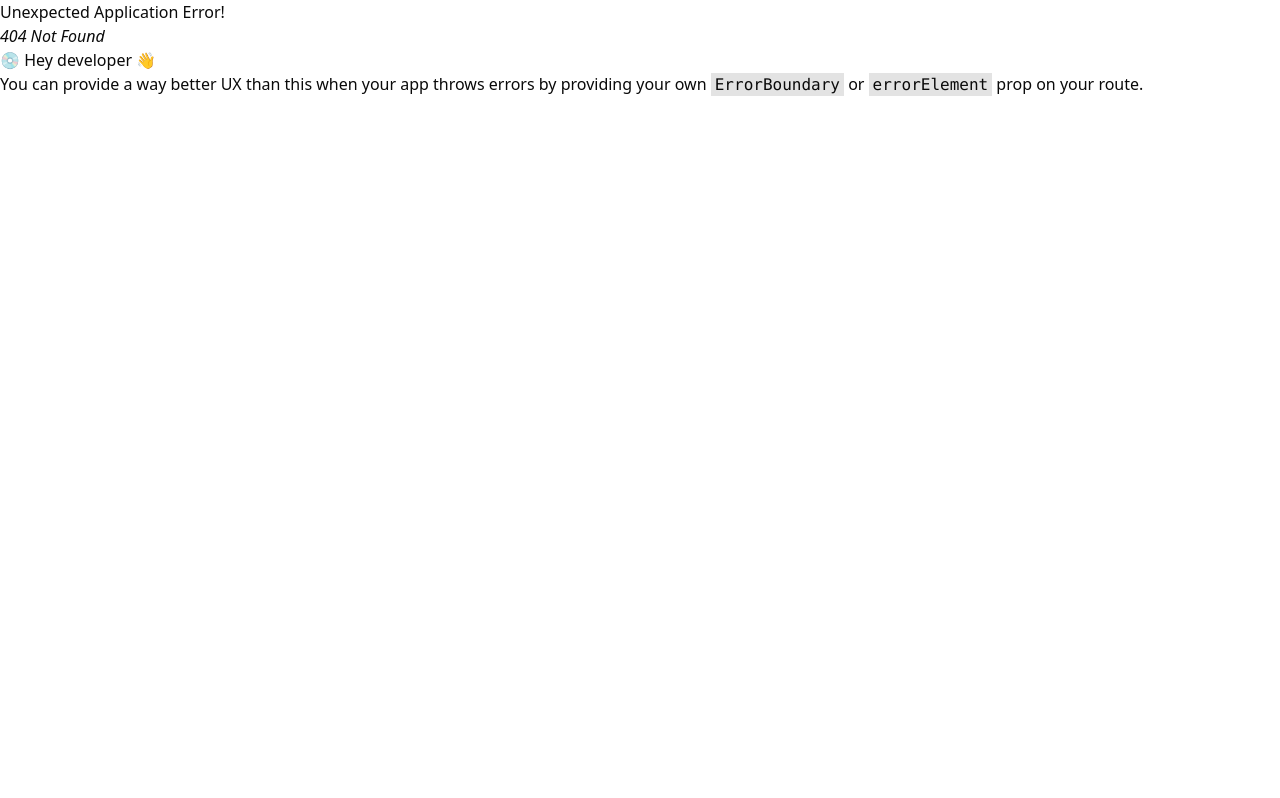
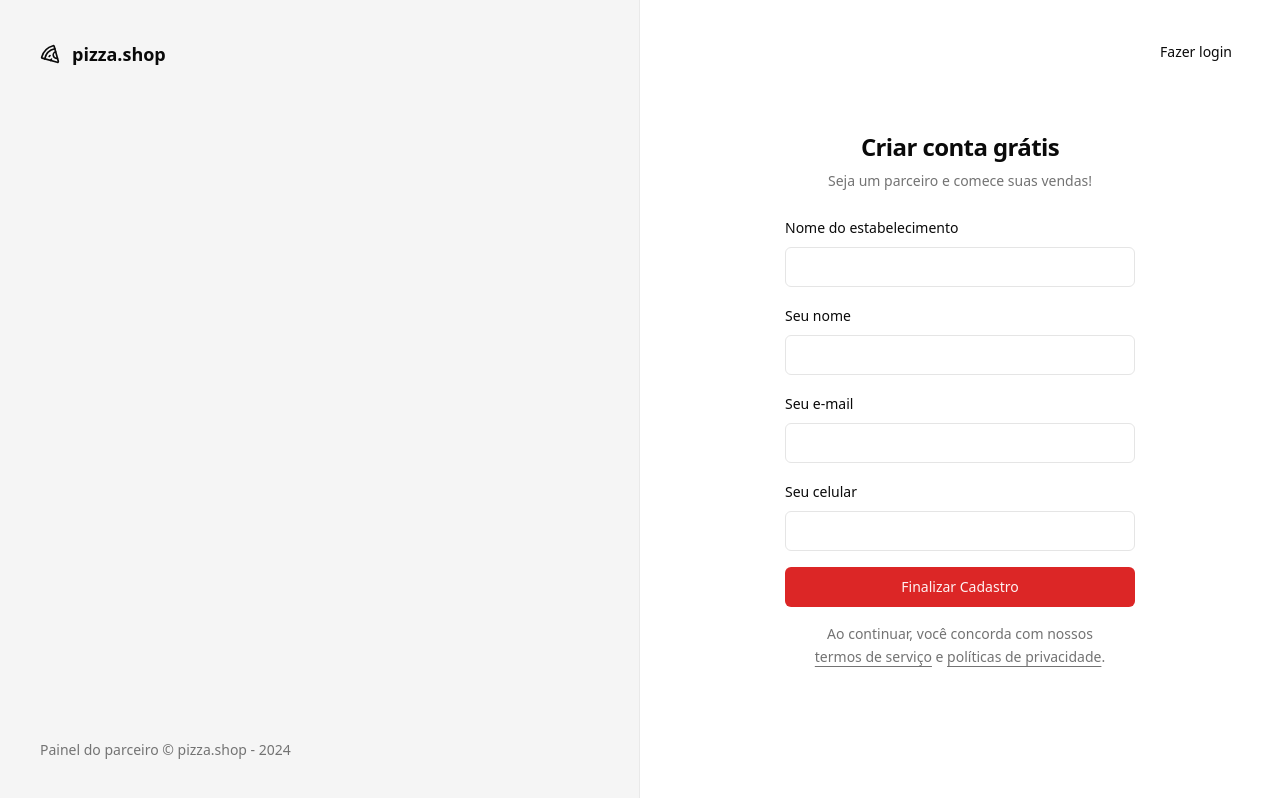
Before and after one commit to nthbaldez/pizza-shop, a React (Vite) app: page /sign-up in a window 1280 px wide. Before the commit this address had no page. Built offline with nearby package versions, Linux system fonts and the light colour scheme.

Commit message:
feature: formulário de cadastros de novos restaurantes, configurações de lint

```diff
--- a/eslint.config.mjs
+++ b/eslint.config.mjs
@@ -3,7 +3,7 @@
 
 import { FlatCompat } from '@eslint/eslintrc'
 import js from '@eslint/js'
-import simpleImportSort from 'simple-import-sort'
+import simpleImportSort from 'eslint-plugin-simple-import-sort'
 
 const __filename = fileURLToPath(import.meta.url)
 const __dirname = path.dirname(__filename)
@@ -23,7 +23,7 @@
     rules: {
       'simple-import-sort/imports': 'error',
       'no-unused-vars': 'off',
-      '@typescript-eslint/no-unused-vars': 'error',
+      '@typescript-eslint/no-unused-vars': 'off',
     },
   },
 ]
--- a/package.json
+++ b/package.json
@@ -12,6 +12,7 @@
   "dependencies": {
     "@hookform/resolvers": "^3.9.0",
     "@radix-ui/react-label": "^2.1.0",
+    "@radix-ui/react-separator": "^1.1.0",
     "@radix-ui/react-slot": "^1.1.0",
     "class-variance-authority": "^0.7.0",
     "clsx": "^2.1.1",
@@ -32,7 +33,7 @@
   },
   "devDependencies": {
     "@eslint/eslintrc": "^3.1.0",
-    "@eslint/js": "^9.12.0",
+    "@eslint/js": "^9.13.0",
     "@rocketseat/eslint-config": "^2.2.2",
     "@types/node": "^22.7.6",
     "@types/react": "^18.3.10",
--- /dev/null
+++ b/src/components/header.tsx
@@ -0,0 +1,28 @@
+import { Home, Pizza, UtensilsCrossed } from 'lucide-react'
+
+import { NavLink } from './nav-link'
+import { Separator } from './ui/separator'
+
+export function Header() {
+  return (
+    <div className="border-b">
+      <div className="flex h-16 items-center gap-6 px-6">
+        <Pizza className="h-6 w-6" />
+
+        <Separator orientation="vertical" className="h-6" />
+
+        <nav className="flex items-center space-x-4 lg:space-x-6">
+          <NavLink to="/">
+            <Home className="h-4 w-4" />
+            Início
+          </NavLink>
+
+          <NavLink to="/orders">
+            <UtensilsCrossed className="h-4 w-4" />
+            Pedidos
+          </NavLink>
+        </nav>
+      </div>
+    </div>
+  )
+}
--- /dev/null
+++ b/src/components/nav-link.tsx
@@ -0,0 +1,14 @@
+import { Link, LinkProps, useLocation } from 'react-router-dom'
+
+export type NavLinkProps = LinkProps
+
+export function NavLink(props: NavLinkProps) {
+  const { pathname } = useLocation()
+  return (
+    <Link
+      data-current={pathname === props.to}
+      className="flex items-center gap-1.5 text-sm font-medium text-muted-foreground hover:text-foreground data-[current=true]:text-foreground"
+      {...props}
+    />
+  )
+}
--- /dev/null
+++ b/src/components/ui/separator.tsx
@@ -0,0 +1,29 @@
+import * as React from "react"
+import * as SeparatorPrimitive from "@radix-ui/react-separator"
+
+import { cn } from "@/lib/utils"
+
+const Separator = React.forwardRef<
+  React.ElementRef<typeof SeparatorPrimitive.Root>,
+  React.ComponentPropsWithoutRef<typeof SeparatorPrimitive.Root>
+>(
+  (
+    { className, orientation = "horizontal", decorative = true, ...props },
+    ref
+  ) => (
+    <SeparatorPrimitive.Root
+      ref={ref}
+      decorative={decorative}
+      orientation={orientation}
+      className={cn(
+        "shrink-0 bg-border",
+        orientation === "horizontal" ? "h-[1px] w-full" : "h-full w-[1px]",
+        className
+      )}
+      {...props}
+    />
+  )
+)
+Separator.displayName = SeparatorPrimitive.Root.displayName
+
+export { Separator }
--- a/src/pages/__layouts/app.tsx
+++ b/src/pages/__layouts/app.tsx
@@ -1,11 +1,13 @@
 import { Outlet } from 'react-router-dom'
+
+import { Header } from '@/components/header'
 
 export default function AppLayout() {
   return (
-    <div>
-      <h1>Cabeçalho</h1>
+    <div className="flex min-h-screen flex-col antialiased">
+      <Header />
 
-      <div>
+      <div className="flex-1 flex-col gap-4 p-8 pt-6">
         <Outlet />
       </div>
     </div>
--- a/src/pages/__layouts/auth.tsx
+++ b/src/pages/__layouts/auth.tsx
@@ -3,7 +3,7 @@
 
 export default function AuthLayout() {
   return (
-    <div className="grid min-h-screen grid-cols-2">
+    <div className="grid min-h-screen grid-cols-2 antialiased">
       <div className="flex h-full flex-col justify-between border-r border-foreground/5 bg-muted p-10 text-muted-foreground">
         <div className="flex items-center gap-3 text-lg font-medium text-foreground">
           <Pizza className="h-5 w-5" />
@@ -14,7 +14,7 @@
         </footer>
       </div>
 
-      <div className="flex flex-col items-center justify-center">
+      <div className="relative flex flex-col items-center justify-center">
         <Outlet />
       </div>
     </div>
--- a/src/pages/auth/sign-in.tsx
+++ b/src/pages/auth/sign-in.tsx
@@ -6,6 +6,7 @@
 import { Input } from '@/components/ui/input'
 import { Label } from '@/components/ui/label'
 import { toast } from 'sonner'
+import { Link } from 'react-router-dom'
 
 const signInForm = z.object({
   email: z.string().email(),
@@ -38,6 +39,17 @@
     <>
       <Helmet title="Login" />
       <div className="p-8">
+
+        <Button
+          variant="ghost"
+          asChild
+          className="absolute right-8 top-8"
+        >
+          <Link to="/sign-up">
+            Novo estabelecimento
+          </Link>
+        </Button>
+
         <div className="flex w-[350px] flex-col justify-center gap-6">
           <div className="flex flex-col gap-2 text-center">
             <h1 className="text-2xl font-semibold tracking-tight">
--- /dev/null
+++ b/src/pages/auth/sign-up.tsx
@@ -0,0 +1,114 @@
+import { Helmet } from 'react-helmet-async'
+import { useForm } from 'react-hook-form'
+import { Link, useNavigate } from 'react-router-dom'
+import { toast } from 'sonner'
+import { z } from 'zod'
+
+import { Button } from '@/components/ui/button'
+import { Input } from '@/components/ui/input'
+import { Label } from '@/components/ui/label'
+
+const signUpForm = z.object({
+  restaurantName: z.string(),
+  managerName: z.string(),
+  phone: z.string(),
+  email: z.string().email(),
+})
+
+type SignUpForm = z.infer<typeof signUpForm>
+
+export default function SignUp() {
+  const navigate = useNavigate()
+
+  const {
+    register,
+    handleSubmit,
+    formState: { isSubmitting },
+  } = useForm<SignUpForm>()
+
+  async function handleSignUp(data: SignUpForm) {
+    try {
+      console.log(data)
+
+      await new Promise((resolve) => setTimeout(resolve, 2000))
+
+      toast.success('Restaurante cadastrado com sucesso!', {
+        action: {
+          label: 'Login',
+          onClick: () => navigate('/sign-in'),
+        },
+      })
+    } catch (error) {
+      console.error(error)
+      toast.error('Credenciais inválidas!')
+    }
+  }
+
+  return (
+    <>
+      <Helmet title="Cadastro" />
+      <div className="p-8">
+        <Button variant="ghost" asChild className="absolute right-8 top-8">
+          <Link to="/sign-in">Fazer login</Link>
+        </Button>
+
+        <div className="flex w-[350px] flex-col justify-center gap-6">
+          <div className="flex flex-col gap-2 text-center">
+            <h1 className="text-2xl font-semibold tracking-tight">
+              Criar conta grátis
+            </h1>
+            <p className="text-sm text-muted-foreground">
+              Seja um parceiro e comece suas vendas!
+            </p>
+          </div>
+
+          <form onSubmit={handleSubmit(handleSignUp)} className="space-y-4">
+            <div className="space-y-2">
+              <Label htmlFor="restaurantName">Nome do estabelecimento</Label>
+              <Input
+                id="restaurantName"
+                type="text"
+                {...register('restaurantName')}
+              />
+            </div>
+
+            <div className="space-y-2">
+              <Label htmlFor="managerName">Seu nome</Label>
+              <Input
+                id="managerName"
+                type="text"
+                {...register('managerName')}
+              />
+            </div>
+
+            <div className="space-y-2">
+              <Label htmlFor="email">Seu e-mail</Label>
+              <Input id="email" type="email" {...register('email')} />
+            </div>
+
+            <div className="space-y-2">
+              <Label htmlFor="phone">Seu celular</Label>
+              <Input id="phone" type="tel" {...register('phone')} />
+            </div>
+
+            <Button type="submit" className="w-full" disabled={isSubmitting}>
+              Finalizar Cadastro
+            </Button>
+
+            <p className="px-6 text-center text-sm leading-relaxed text-muted-foreground">
+              Ao continuar, você concorda com nossos{' '}
+              <a href="" className="underline underline-offset-4">
+                termos de serviço
+              </a>{' '}
+              e{' '}
+              <a href="" className="underline underline-offset-4">
+                políticas de privacidade
+              </a>
+              .
+            </p>
+          </form>
+        </div>
+      </div>
+    </>
+  )
+}
--- a/src/routes.tsx
+++ b/src/routes.tsx
@@ -4,6 +4,7 @@
 import AuthLayout from './pages/__layouts/auth'
 import Dashboard from './pages/app/dashboard'
 import SignIn from './pages/auth/sign-in'
+import SignUp from './pages/auth/sign-up'
 
 export const router = createBrowserRouter([
   {
@@ -14,6 +15,9 @@
   {
     path: '/',
     element: <AuthLayout />,
-    children: [{ path: '/sign-in', element: <SignIn /> }],
+    children: [
+      { path: '/sign-in', element: <SignIn /> },
+      { path: '/sign-up', element: <SignUp /> }
+    ],
   },
 ])
```
Also changed, not shown: .eslintrc.json, 1 other file (tests, documents, lock files or other folders).
